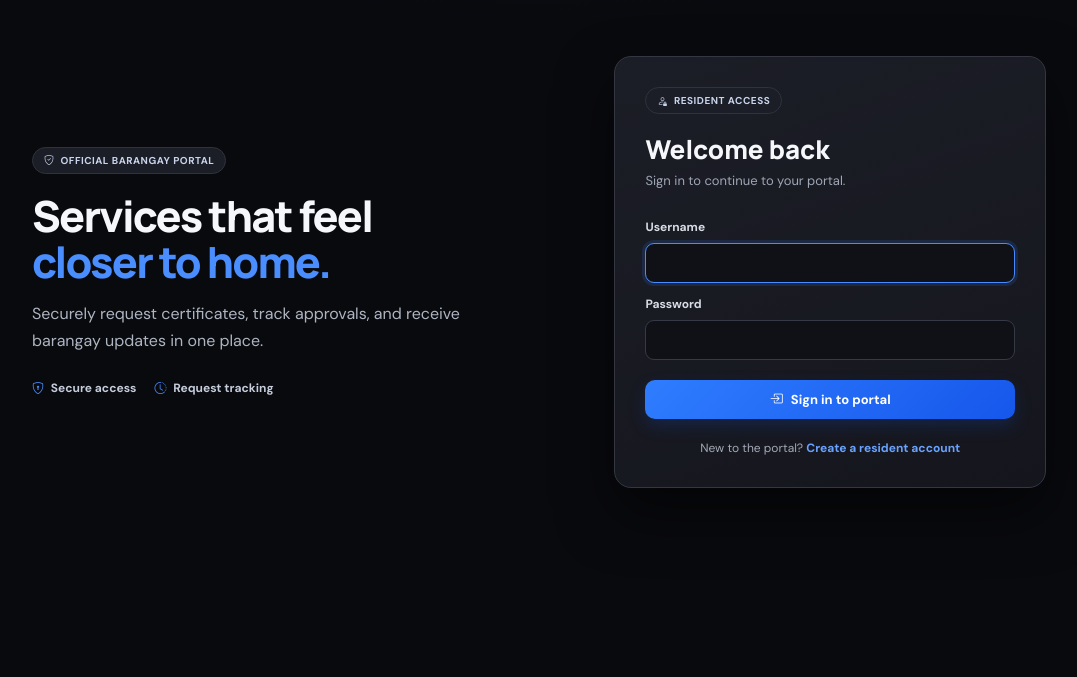
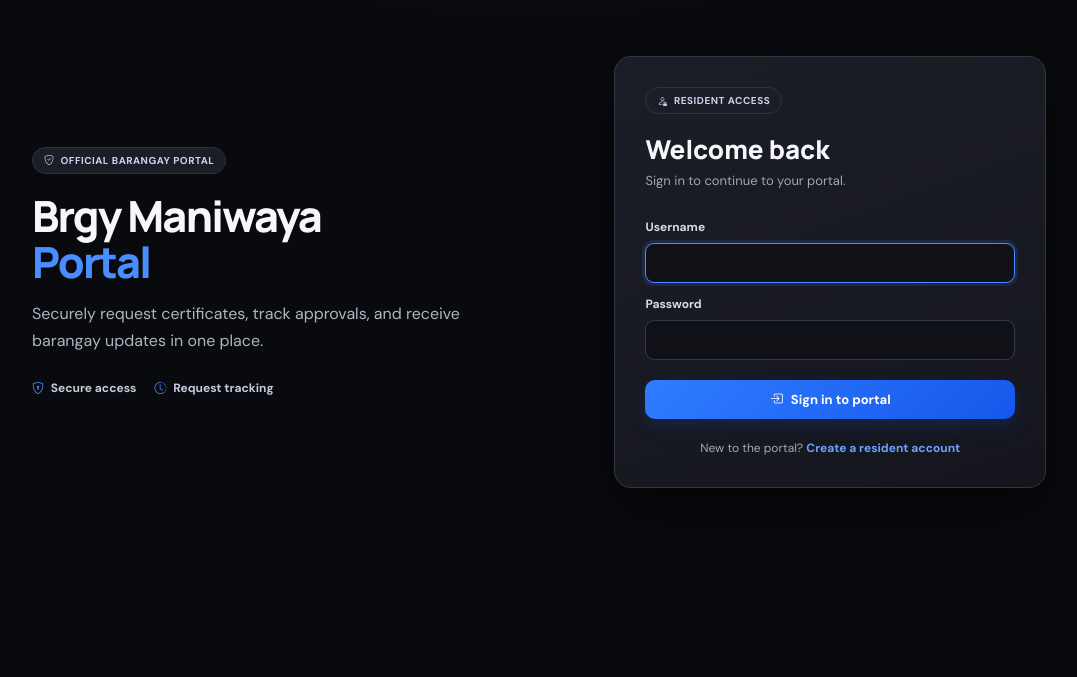
Before and after one commit to brypielago-lang/barangay, a Django app: page /login/ in a window 1280 px wide. Shown: the part 144-821 px from the top of the page, without its empty margins (101-1178 px from the left). Run offline with Django 5.2, Linux system fonts and the light colour scheme.

Commit message:
Update portal title and introduction text

```diff
--- a/core/templates/registration/login.html
+++ b/core/templates/registration/login.html
@@ -1 +1 @@
-{% extends 'core/base.html' %}{% block title %}Sign in · BMS Resident Portal{% endblock %}{% block content %}<section class="auth-layout"><div class="auth-intro"><span class="eyebrow"><i class="bi bi-shield-check"></i> OFFICIAL BARANGAY PORTAL</span><h1>Services that feel<br><em>closer to home.</em></h1><p>Securely request certificates, track approvals, and receive barangay updates in one place.</p><div class="trust-row"><span><i class="bi bi-shield-lock"></i> Secure access</span><span><i class="bi bi-clock-history"></i> Request tracking</span></div></div><div class="auth-card"><span class="eyebrow"><i class="bi bi-person-lock"></i> RESIDENT ACCESS</span><h2>Welcome back</h2><p class="auth-subtitle">Sign in to continue to your portal.</p><form method="post">{% csrf_token %}{% if form.non_field_errors %}<div class="form-error">{{ form.non_field_errors }}</div>{% endif %}<label for="id_username">Username</label>{{ form.username }}<label for="id_password">Password</label>{{ form.password }}<button class="primary-action w-100"><i class="bi bi-box-arrow-in-right"></i> Sign in to portal</button></form><p class="auth-footer">New to the portal? <a href="{% url 'signup' %}">Create a resident account</a></p></div></section>{% endblock %}
+{% extends 'core/base.html' %}{% block title %}Sign in · BMS Resident Portal{% endblock %}{% block content %}<section class="auth-layout"><div class="auth-intro"><span class="eyebrow"><i class="bi bi-shield-check"></i> OFFICIAL BARANGAY PORTAL</span><h1>Brgy Maniwaya<br><em>Portal</em></h1><p>Securely request certificates, track approvals, and receive barangay updates in one place.</p><div class="trust-row"><span><i class="bi bi-shield-lock"></i> Secure access</span><span><i class="bi bi-clock-history"></i> Request tracking</span></div></div><div class="auth-card"><span class="eyebrow"><i class="bi bi-person-lock"></i> RESIDENT ACCESS</span><h2>Welcome back</h2><p class="auth-subtitle">Sign in to continue to your portal.</p><form method="post">{% csrf_token %}{% if form.non_field_errors %}<div class="form-error">{{ form.non_field_errors }}</div>{% endif %}<label for="id_username">Username</label>{{ form.username }}<label for="id_password">Password</label>{{ form.password }}<button class="primary-action w-100"><i class="bi bi-box-arrow-in-right"></i> Sign in to portal</button></form><p class="auth-footer">New to the portal? <a href="{% url 'signup' %}">Create a resident account</a></p></div></section>{% endblock %}
```
